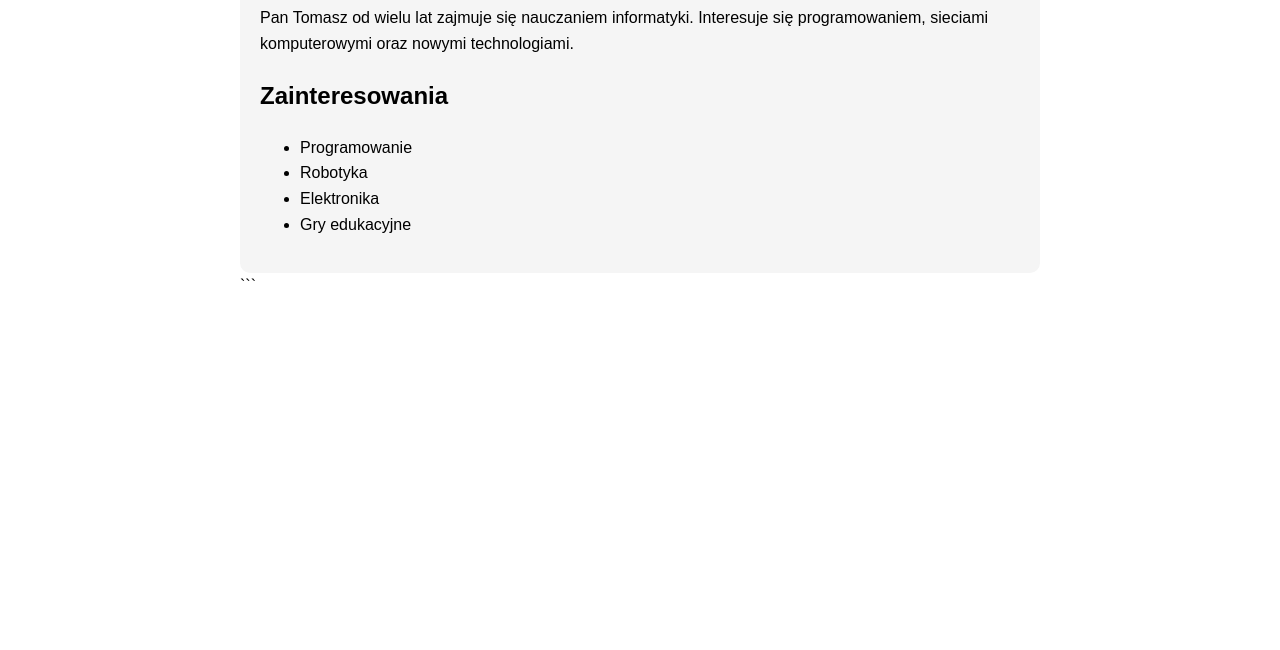
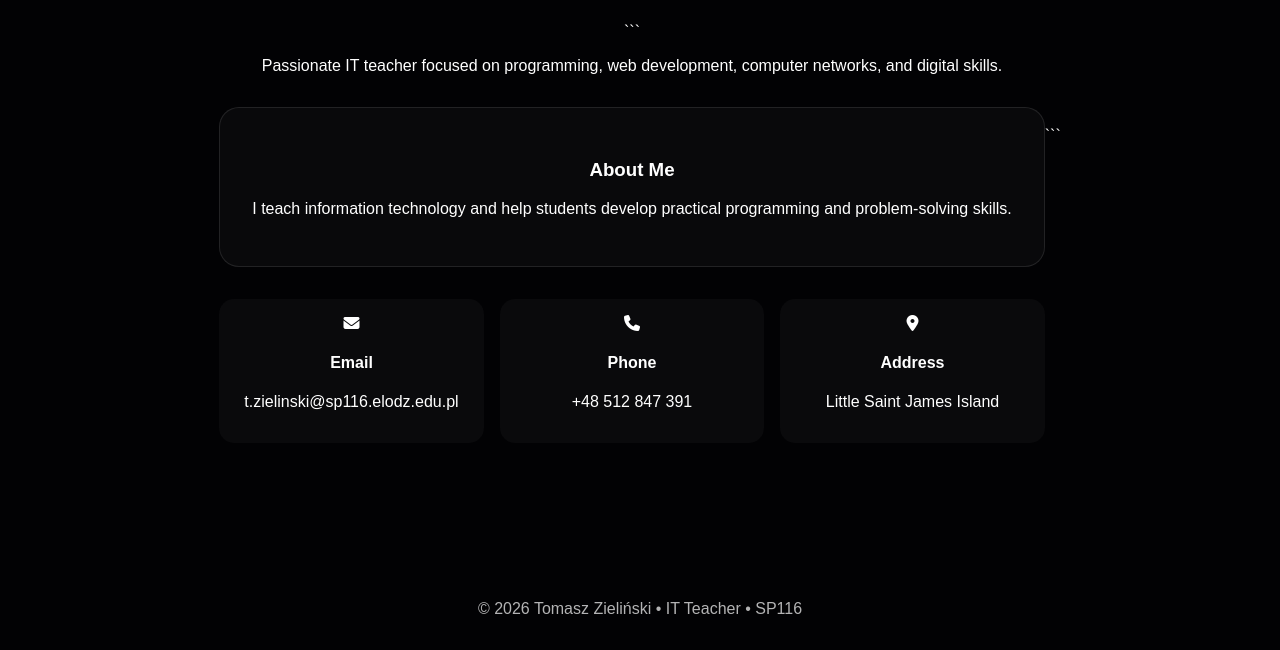
Before and after one commit to homotomo/homotomo.github.io, a plain HTML site: page index.html in a window 1280 px wide. Shown: the part 314-964 px from the top of the page. Before the commit the page ends 800 px from the top, so only its background shows below. Drawn offline with Linux system fonts and the light colour scheme.

Commit message:
Update index.html

````diff
--- a/index.html
+++ b/index.html
@@ -1,52 +1,129 @@
 <!DOCTYPE html>
 
-<html lang="pl">
+<html lang="en">
 <head>
     <meta charset="UTF-8">
     <meta name="viewport" content="width=device-width, initial-scale=1.0">
-    <title>Pan Tomasz – Nauczyciel Informatyki</title>
-    <style>
-        body {
-            font-family: Arial, sans-serif;
-            max-width: 800px;
-            margin: 40px auto;
-            padding: 20px;
-            line-height: 1.6;
-        }
-        header {
-            text-align: center;
-        }
-        .card {
-            background: #f5f5f5;
-            padding: 20px;
-            border-radius: 10px;
-        }
-    </style>
+    <title>Tomasz Zieliński | IT Teacher</title>
+
+```
+<link rel="stylesheet" href="https://cdnjs.cloudflare.com/ajax/libs/font-awesome/6.5.1/css/all.min.css">
+
+<style>
+    :root{
+        --primary:#00ff9d;
+        --bg:#020204;
+        --text:#ffffff;
+        --card:rgba(255,255,255,.03);
+    }
+
+    body{
+        margin:0;
+        font-family:Arial,sans-serif;
+        background:var(--bg);
+        color:var(--text);
+    }
+
+    .hero{
+        min-height:100vh;
+        display:flex;
+        align-items:center;
+        justify-content:center;
+        text-align:center;
+        padding:2rem;
+    }
+
+    .hero-content{
+        max-width:900px;
+    }
+
+    h1{
+        font-size:4rem;
+        margin-bottom:1rem;
+    }
+
+    .accent{
+        color:var(--primary);
+    }
+
+    .card{
+        background:var(--card);
+        border:1px solid rgba(255,255,255,.1);
+        border-radius:20px;
+        padding:2rem;
+        margin-top:2rem;
+    }
+
+    .contact{
+        display:grid;
+        grid-template-columns:repeat(auto-fit,minmax(250px,1fr));
+        gap:1rem;
+        margin-top:2rem;
+    }
+
+    .contact-item{
+        background:var(--card);
+        padding:1rem;
+        border-radius:15px;
+    }
+
+    footer{
+        text-align:center;
+        padding:2rem;
+        opacity:.7;
+    }
+</style>
+```
+
 </head>
 <body>
-    <header>
-        <h1>Pan Tomasz</h1>
-        <p>Nauczyciel informatyki</p>
-    </header>
+
+<section class="hero">
+    <div class="hero-content">
+        <h1>Tomasz <span class="accent">Zieliński</span></h1>
+        <h2>IT Teacher • SP116</h2>
 
 ```
-<div class="card">
-    <h2>O nauczycielu</h2>
     <p>
-        Pan Tomasz od wielu lat zajmuje się nauczaniem informatyki.
-        Interesuje się programowaniem, sieciami komputerowymi oraz
-        nowymi technologiami.
+        Passionate IT teacher focused on programming,
+        web development, computer networks, and digital skills.
     </p>
 
-    <h2>Zainteresowania</h2>
-    <ul>
-        <li>Programowanie</li>
-        <li>Robotyka</li>
-        <li>Elektronika</li>
-        <li>Gry edukacyjne</li>
-    </ul>
+    <div class="card">
+        <h3>About Me</h3>
+        <p>
+            I teach information technology and help students
+            develop practical programming and problem-solving skills.
+        </p>
+    </div>
+
+    <div class="contact">
+        <div class="contact-item">
+            <i class="fas fa-envelope"></i>
+            <h4>Email</h4>
+            <p>t.zielinski@sp116.elodz.edu.pl</p>
+        </div>
+
+        <div class="contact-item">
+            <i class="fas fa-phone"></i>
+            <h4>Phone</h4>
+            <p>+48 512 847 391</p>
+        </div>
+
+        <div class="contact-item">
+            <i class="fas fa-map-marker-alt"></i>
+            <h4>Address</h4>
+            <p>Little Saint James Island</p>
+        </div>
+    </div>
 </div>
 ```
 
+</section>
+
+<footer>
+    © 2026 Tomasz Zieliński • IT Teacher • SP116
+</footer>
+
 </body>
 </html>
````
